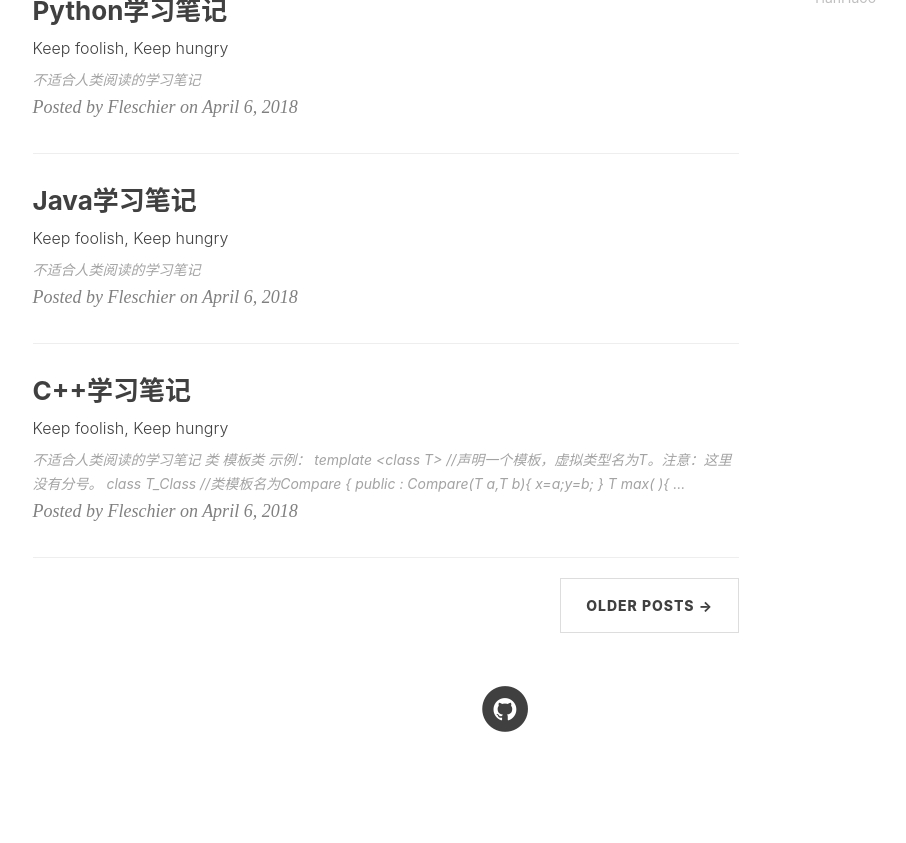
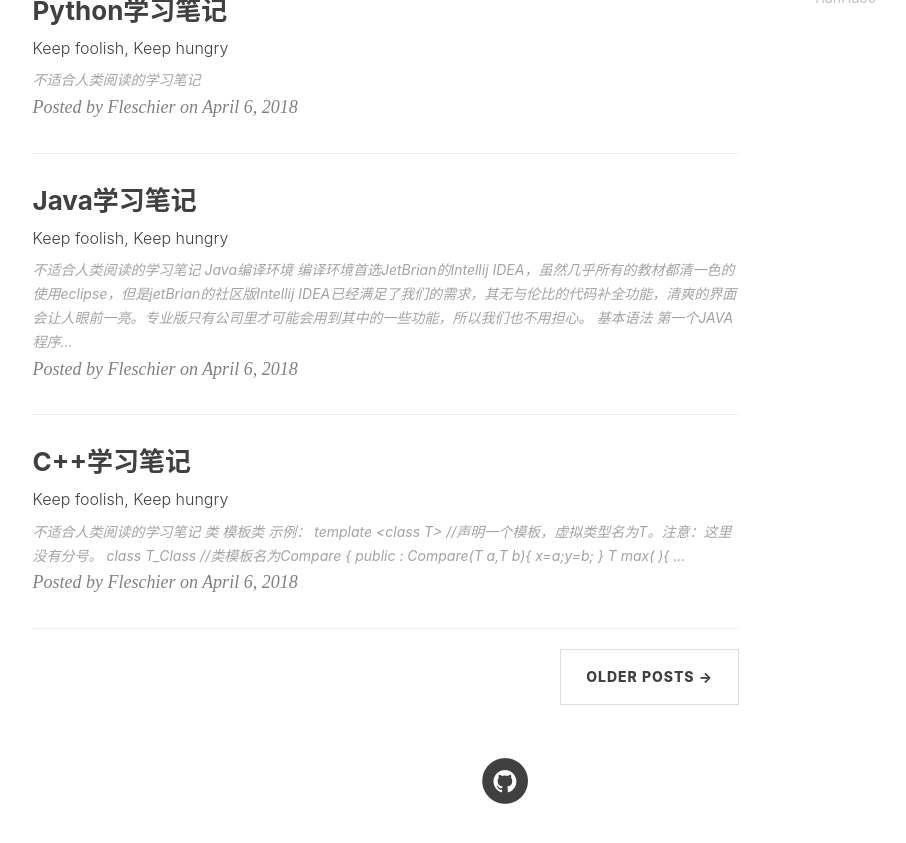
Before and after one commit to Fleschier/Fleschier.github.io, a Jekyll site: the page built from index.html, in a window 1280 px wide and 900 px high, scrolled down 854 px. Shown: the top 843 px of the window, without its empty margins (135-1041 px from the left). Built offline with Jekyll 4.4.1, drawn with Linux system fonts in a browser that asks for light colours; nearby versions of some CDN libraries; the list of posts is cut into pages by our own code; comment, search, counter and statistics services are not loaded.

Commit message:
update Java

````diff
--- a/_posts/2018-04-06-Java-learning.markdown
+++ b/_posts/2018-04-06-Java-learning.markdown
@@ -9,3 +9,64 @@
 ---
 
 >不适合人类阅读的学习笔记
+
+## Java编译环境
+
+---
+
+编译环境首选JetBrian的[Intellij IDEA](https://www.jetbrains.com/idea/)，虽然几乎所有的教材都清一色的使用eclipse，但是jetBrian的社区版Intellij IDEA已经满足了我们的需求，其无与伦比的代码补全功能，清爽的界面会让人眼前一亮。专业版只有公司里才可能会用到其中的一些功能，所以我们也不用担心。
+
+## 基本语法
+---
+
+#### 第一个JAVA程序：Helloworld
+
+- 示例
+```
+public class HelloWorld {
+    public static void main(String[] args) {
+        System.out.println("Hello World"); // 打印 Hello World
+    }
+}
+```
+
+#### 编写Java程序时注意点：
+
+- 大小写敏感：Java是大小写敏感的，这就意味着标识符Hello与hello是不同的。
+- 类名：对于所有的类来说，类名的首字母应该大写。如果类名由若干单词组成，那么每个单词的首字母应该大写，例如 MyFirstJavaClass 。
+- 方法名：所有的方法名都应该以小写字母开头。如果方法名含有若干单词，则后面的每个单词首字母大写。
+源文件名：源文件名必须和类名相同。当保存文件的时候，你应该使用类名作为文件名保存（切记Java是大小写敏感的），文件名的后缀为.java。（如果文件名和类名不相同则会导致编译错误）。
+- 主方法入口：所有的Java 程序由public static void main(String[] args)方法开始执行。
+
+#### Java修饰符
+
+- 像其他语言一样，Java可以使用修饰符来修饰类中方法和属性。主要有两类修饰符：
+
+- 访问控制修饰符 : default, public , protected, private
+
+- 非访问控制修饰符 : final, abstract, strictfp
+
+#### Java枚举
+
+- 枚举限制变量只能是预先设定好的值。使用枚举可以减少代码中的bug
+```
+class FreshJuice {
+   enum FreshJuiceSize{ SMALL, MEDIUM , LARGE }
+   FreshJuiceSize size;
+}
+
+public class FreshJuiceTest {
+   public static void main(String []args){
+      FreshJuice juice = new FreshJuice();
+      juice.size = FreshJuice.FreshJuiceSize.MEDIUM  ;
+   }
+}
+```
+#### Java注释
+
+- Java注释与C++一致
+
+
+## Java的类，继承与接口
+
+---
````
